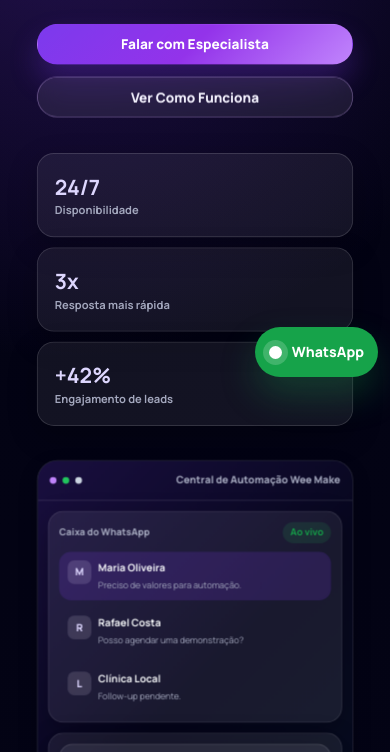
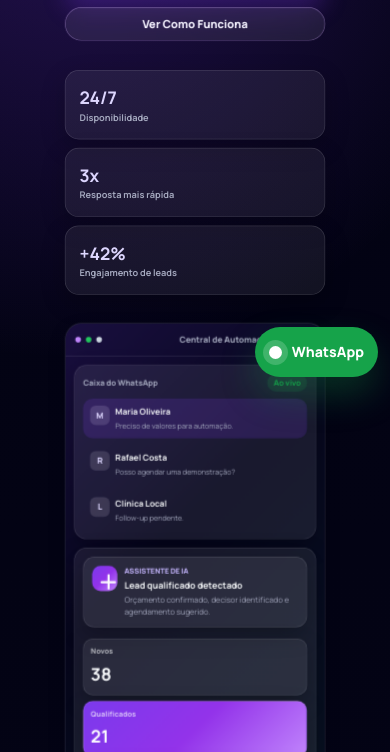
Before and after one commit to Neves-BR/WeeMakeLP, a plain HTML site: page index.html in a window 390 px wide. Shown: the part 455-1207 px from the top of the page. Drawn offline with nearby package versions, Linux system fonts and the light colour scheme.

Commit message:
reduce link scale for improved visual consistency

```diff
--- a/styles.css
+++ b/styles.css
@@ -1075,7 +1075,7 @@ a {
     gap: 28px;
     padding-top: 52px;
     min-height: auto;
-    transform: scale(0.85);
+    transform: scale(0.70);
     transform-origin: top center;
     width: 100%;
   }
```
